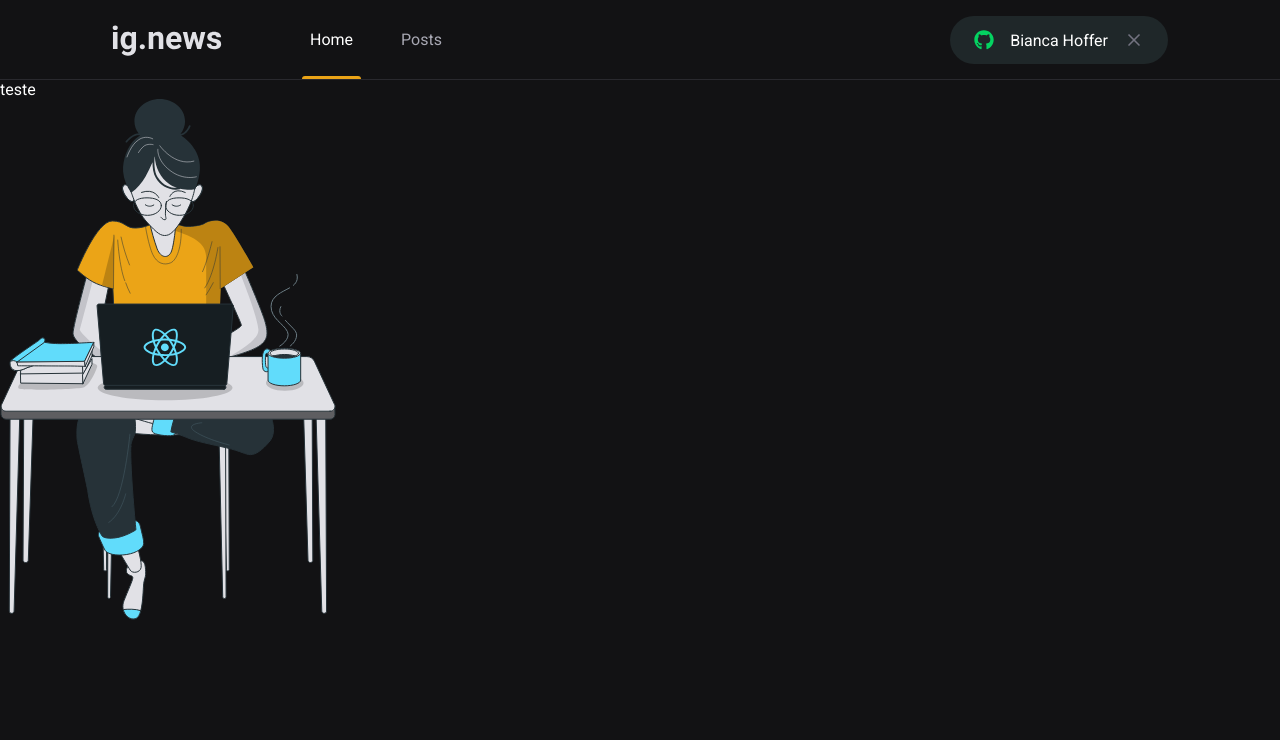
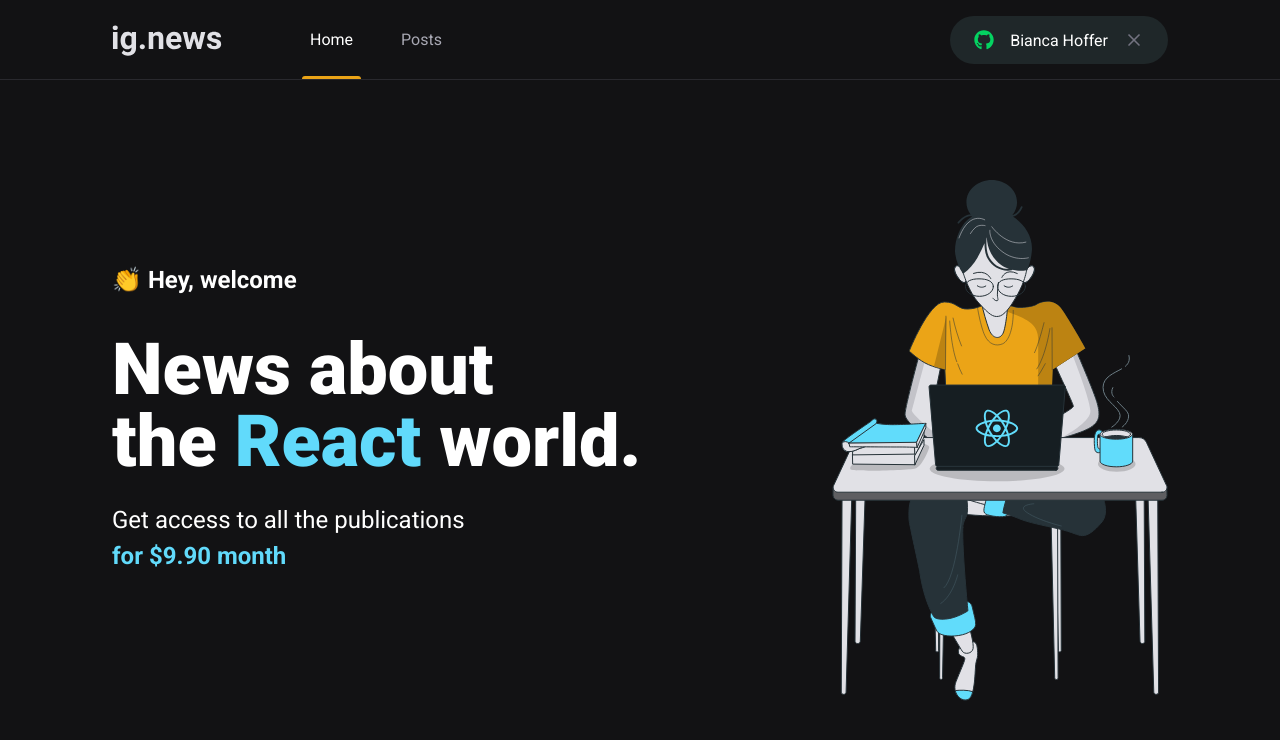
Before and after one commit to BiancaHoffer/ignews-ignite, a Next.js app: page / in a window 1280 px wide. Shown: the top 740 px of the page. Built offline with nearby package versions, Linux system fonts and the light colour scheme.

Commit message:
adicinando imagem na Homi

```diff
--- a/src/pages/index.tsx
+++ b/src/pages/index.tsx
@@ -1,4 +1,5 @@
 import Head from 'next/head';
+import styles from '../styles/home.module.scss';
 
 export default function Home() {
   return (
@@ -7,14 +8,21 @@ export default function Home() {
         <title>ig.news</title>
       </Head>
 
-      <main>
-        <section>
-          teste
+      <main className={styles.contentContainer}>
+        <section className={styles.hero}>
+          <p >👏 Hey, welcome</p>
+          <strong className={styles.title}>
+            News about
+            <br /> the <span>React</span> world.
+          </strong>
+          <p className={styles.subtitle}>
+            Get access to all the publications <br />
+            <strong>for $9.90 month</strong>
+          </p>
         </section>
 
         <img src="/images/girlCoding.svg" />
       </main>
     </>
-
   )
 }
--- /dev/null
+++ b/src/styles/home.module.scss
@@ -0,0 +1,43 @@
+.contentContainer {
+  max-width: 1120px;
+  margin: 0 auto;
+  padding: 0 2rem;
+  height: calc(100vh - 5rem);
+
+  display: flex;
+  align-items: center;
+  justify-content: space-between;
+}
+
+.hero {
+  max-width: 600px;
+
+  > p {
+    margin-bottom: 2.5rem;
+    font-size: 1.5rem;
+    font-weight: bold;
+  }
+
+  .title {
+    font-size: 4.5rem;
+    line-height: 4.5rem;
+    font-weight: 900;
+    margin-top: 2.5rem;
+
+    span {
+      color: var(--cyan-500);
+    }
+  }
+
+  .subtitle {
+    font-size: 1.5rem;
+    line-height: 2.25rem;
+    margin-top: 1.5rem;
+    font-weight: 400;
+
+    strong {
+      color: var(--cyan-500);
+      font-weight: bold;
+    }
+  }
+}
```
